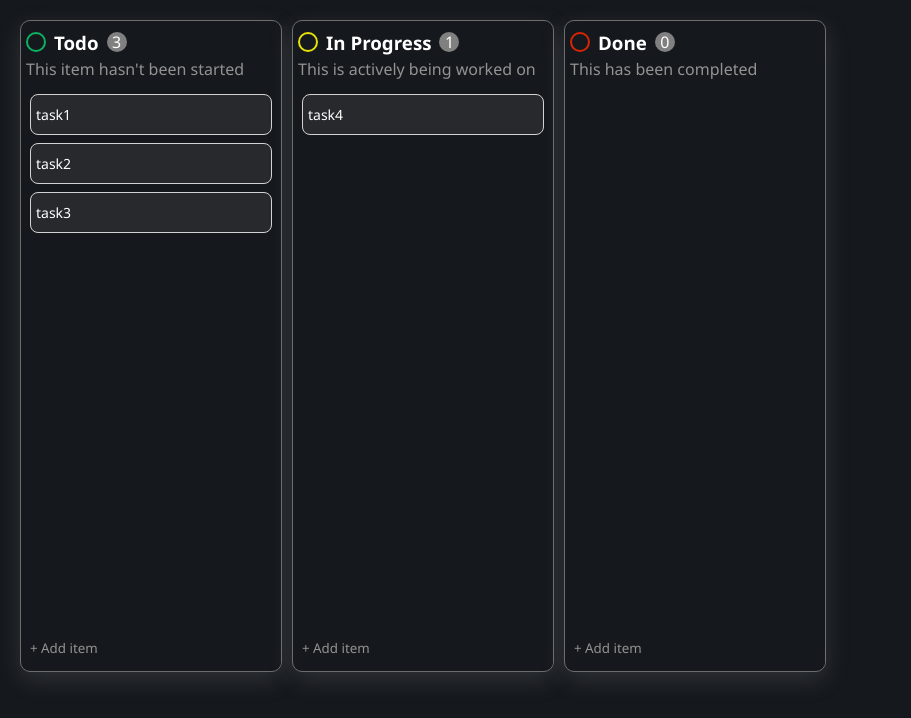
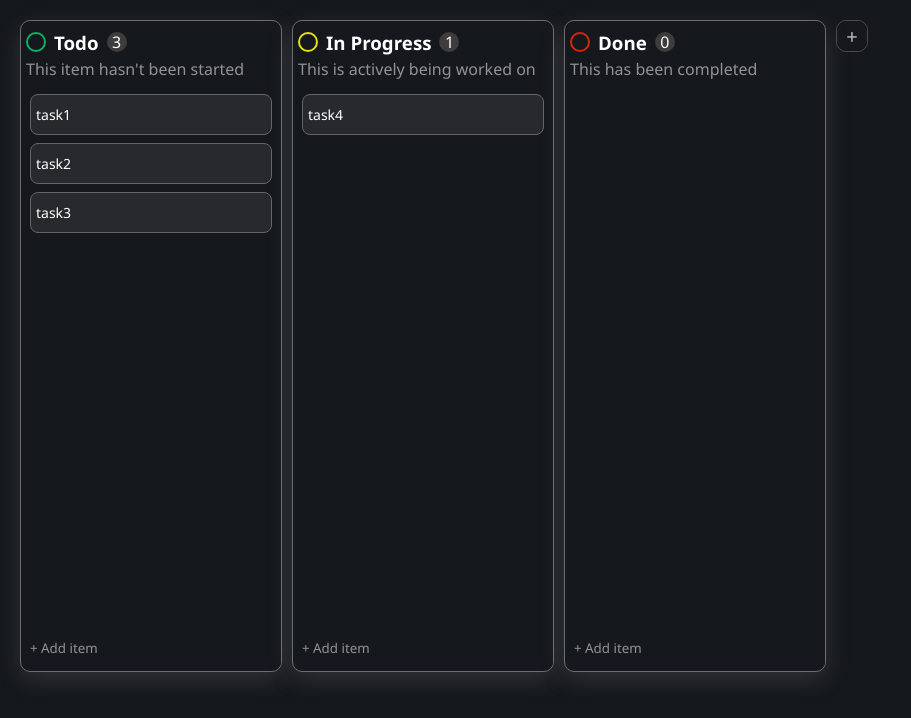
Before and after one commit to piyushgarg-scaler/kanban-v2, a plain HTML site: page index.html in a window 1280 px wide. Shown: the whole page, without its empty margins (0-911 px from the left). Drawn offline with Linux system fonts and the light colour scheme.

Commit message:
added minor stylings and rearranging the code

```diff
--- a/addTasks.js
+++ b/addTasks.js
@@ -21,16 +21,7 @@ addTaskBtns.forEach(btn => {
   })
 })
 
-const appendNewTaskData = (value, boardEl) => {
-  const boardId = boardEl.className.split(' ')[0]
-  const count = boardEl.querySelector('.count')
-  datas.forEach(board => {
-    if (board.class === boardId) {
-      board.tasks.push(value)
-      count.innerText = board.tasks.length
-    }
-  })
-}
+
 
 addTaskInputs.forEach(input => {
   input.addEventListener('keydown', e => {
--- a/helper.js
+++ b/helper.js
@@ -9,3 +9,14 @@ const addDraggable = el => {
     })
   }
 }
+
+const appendNewTaskData = (value, boardEl) => {
+  const boardId = boardEl.className.split(' ')[0]
+  const count = boardEl.querySelector('.count')
+  datas.forEach(board => {
+    if (board.class === boardId) {
+      board.tasks.push(value)
+      count.innerText = board.tasks.length
+    }
+  })
+}
--- a/index.html
+++ b/index.html
@@ -38,6 +38,9 @@
           </div>
         </div> -->
       </div>
+      <div class="add-board-container">
+        <button class="add-board-btn">+</button>
+      </div>
     </div>
 
     <script src="data.js"></script>
--- a/style.css
+++ b/style.css
@@ -44,7 +44,7 @@
 }
 
 .count {
-  background-color: grey;
+  background-color: rgb(62, 60, 60);
   border-radius: 50%;
 
   width: 20px;
@@ -85,8 +85,9 @@
 .tasks-container::-webkit-scrollbar-thumb {
   background-color: #6c6c6c;
 }
+
 .task {
-  border: 1px solid lightgray;
+  border: 1px solid rgb(101, 101, 101);
   border-radius: 8px;
   padding: 10px 5px;
   font-size: 14px;
@@ -144,3 +145,27 @@
 .add-task-input:focus {
   border: 2px solid rgb(21, 21, 70);
 }
+
+.add-board-container {
+  width: 30px;
+  height: 30px;
+  border: 1px solid rgb(75, 75, 75);
+  border-radius: 10px;
+  display: flex;
+  justify-content: center;
+  align-items: center;
+}
+
+.add-board-btn {
+  border: none;
+  font-size: 20px;
+  color: rgb(188, 188, 188);
+  cursor: pointer;
+  width: 100%;
+  height: 100%;
+  border-radius: inherit;
+}
+
+.add-board-btn:hover {
+  background-color: rgb(61, 61, 61);
+}
```
